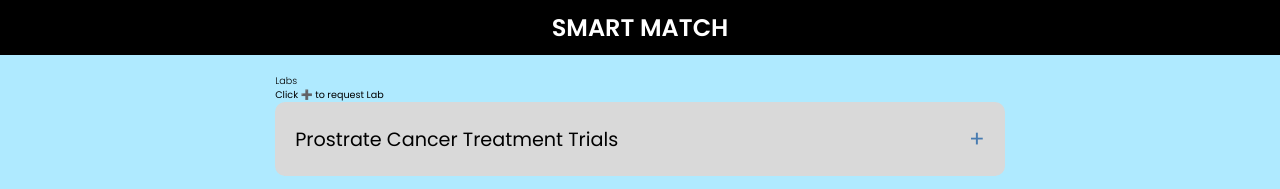
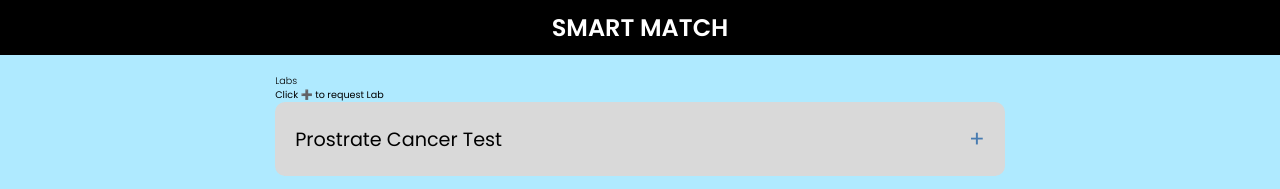
Before and after one commit to eniolabalogs/smart_match, a plain HTML site: page labs.html in a window 1280 px wide. Shown: the top 189 px of the page. Drawn offline with Linux system fonts and the light colour scheme; a web font is replaced by a local one.

Commit message:
Added all files

```diff
--- a/labs.html
+++ b/labs.html
@@ -16,7 +16,7 @@
     <div class="title">Labs</div>
     <div class="subtitle">Click ➕ to request Lab</div>
     <div class="lab-item">
-        <span class="lab-item-text">Prostrate Cancer Treatment Trials</span>
+        <span class="lab-item-text">Prostrate Cancer Test</span>
         <span class="plus-button">+</span>
     </div>
     <div class="lab-item">
```
